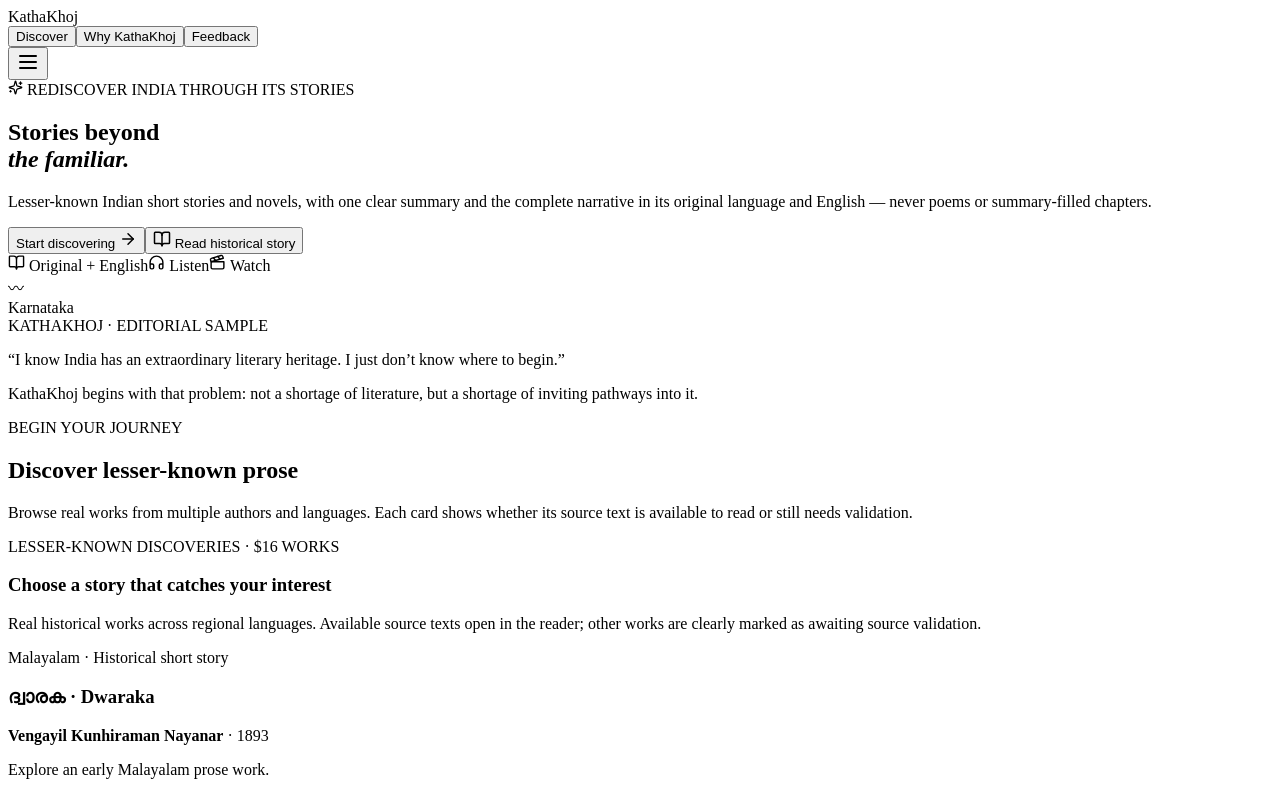
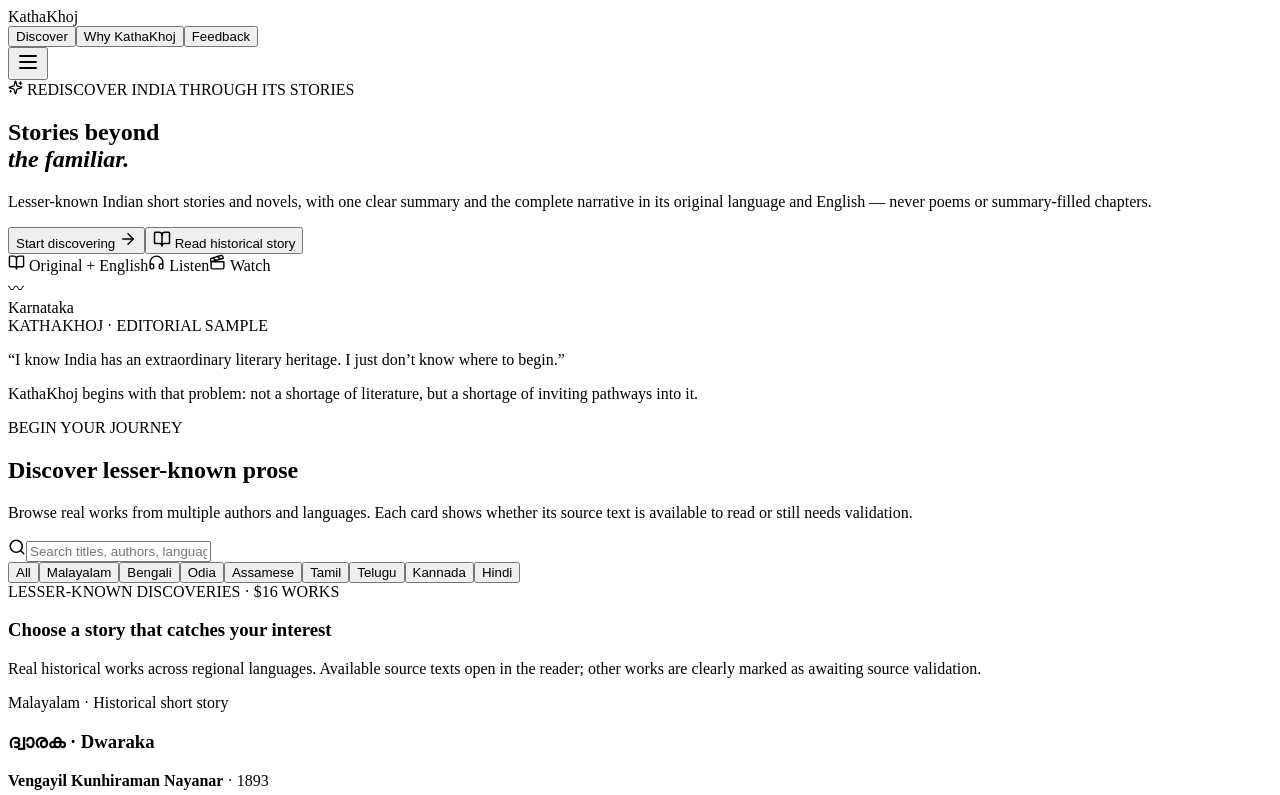
Before and after one commit to scaleblueprint/kathakhoj, a React (Vite) app: page / in a window 1280 px wide. Shown: the top 795 px of the page. Built offline with nearby package versions, Linux system fonts and the light colour scheme; the HTML template or start-up script is replaced by a standard one.

Commit message:
Move global search and language filters to top of Discover and separate editorial demos

```diff
--- a/src/App.jsx
+++ b/src/App.jsx
@@ -309,24 +309,18 @@ function App() {
             <p>Browse real works from multiple authors and languages. Each card shows whether its source text is available to read or still needs validation.</p>
           </div>
 
+          <div className="controls" aria-label="Filter all discoveries"><div className="search"><Search size={18}/><input value={query} onChange={e => setQuery(e.target.value)} placeholder="Search titles, authors, languages or themes…" /></div><div className="chips">{['All','Malayalam','Bengali','Odia','Assamese','Tamil','Telugu','Kannada','Hindi'].map(f => <button key={f} className={filter === f ? 'chip active' : 'chip'} onClick={() => setFilter(f)}>{f}</button>)}</div></div>
           <div className="demo-heading"><div className="eyebrow">LESSER-KNOWN DISCOVERIES · ${validationCandidates.length + 1} WORKS</div><h3>Choose a story that catches your interest</h3><p>Real historical works across regional languages. Available source texts open in the reader; other works are clearly marked as awaiting source validation.</p></div>
           <div className="story-grid">
-            <article className="story-card"><div className="story-card__body"><div className="eyebrow">Malayalam · Historical short story</div><h3>ദ്വാരക · Dwaraka</h3><p><strong>Vengayil Kunhiraman Nayanar</strong> · 1893</p><p>Explore an early Malayalam prose work.</p><div className="candidate-tags"><span>Original Malayalam · source reader</span><span>English pending</span></div><div className="story-card__footer"><span>Source text</span><button onClick={() => openHistorical()}>Explore story <ArrowRight size={17}/></button></div></div></article>
-            {validationCandidates.map(item => <article className="story-card" key={item.id}><div className="story-card__body"><div className="eyebrow">{item.language} · {item.kind}</div><h3>{item.title}</h3><p><strong>{item.author}</strong> · {item.date}</p>{item.hook && <p><strong>Why explore:</strong> {item.hook}</p>}<div className="candidate-tags"><span>{item.readerReady ? 'Source reader · verify chapters' : 'Source validation pending'}</span></div><p className="muted">{item.status}</p><div className="story-card__footer"><span>{item.readerReady ? 'Historical English text' : 'Discovery only'}</span>{item.readerReady ? <button onClick={() => openHistorical(item)}>Explore story <ArrowRight size={17}/></button> : <span>Reader pending</span>}</div></div></article>)}
+            {(filter === "All" || filter === "Malayalam") && ["ദ്വാരക","Dwaraka","Vengayil Kunhiraman Nayanar","Malayalam"].join(" ").toLowerCase().includes(query.toLowerCase()) && <article className="story-card"><div className="story-card__body"><div className="eyebrow">Malayalam · Historical short story</div><h3>ദ്വാരക · Dwaraka</h3><p><strong>Vengayil Kunhiraman Nayanar</strong> · 1893</p><p>Explore an early Malayalam prose work.</p><div className="candidate-tags"><span>Original Malayalam · source reader</span><span>English pending</span></div><div className="story-card__footer"><span>Source text</span><button onClick={() => openHistorical()}>Explore story <ArrowRight size={17}/></button></div></div></article>}
+            {validationCandidates.filter(item => (filter === "All" || item.language === filter) && [item.title,item.author,item.language,item.kind,item.hook,item.status].join(" ").toLowerCase().includes(query.toLowerCase())).map(item => <article className="story-card" key={item.id}><div className="story-card__body"><div className="eyebrow">{item.language} · {item.kind}</div><h3>{item.title}</h3><p><strong>{item.author}</strong> · {item.date}</p>{item.hook && <p><strong>Why explore:</strong> {item.hook}</p>}<div className="candidate-tags"><span>{item.readerReady ? 'Source reader · verify chapters' : 'Source validation pending'}</span></div><p className="muted">{item.status}</p><div className="story-card__footer"><span>{item.readerReady ? 'Historical English text' : 'Discovery only'}</span>{item.readerReady ? <button onClick={() => openHistorical(item)}>Explore story <ArrowRight size={17}/></button> : <span>Reader pending</span>}</div></div></article>)}
           </div>
           <div className="demo-heading"><div className="eyebrow">CLASSICS · ${historicalSelections.length} STORIES</div><h3>Explore established literary classics</h3><p>A separate shelf for widely recognised authors. These works are not part of the lesser-known discovery collection.</p></div><div className="story-grid">
-            {historicalSelections.map(item => <article className="story-card" key={item.id}><div className="story-card__body"><div className="eyebrow">Bengali · Historical English translation</div><h3>{item.title}</h3><p><strong>{item.author}</strong> · {item.edition}</p><p>{item.description}</p><div className="candidate-tags"><span>Source text · verify edition</span></div><div className="story-card__footer"><span>English text</span><button onClick={() => openHistorical(item)}>Explore story <ArrowRight size={17}/></button></div></div></article>)}
+            {historicalSelections.filter(item => (filter === "All" || filter === "Bengali") && [item.title,item.author,item.language,item.description].join(" ").toLowerCase().includes(query.toLowerCase())).map(item => <article className="story-card" key={item.id}><div className="story-card__body"><div className="eyebrow">Bengali · Historical English translation</div><h3>{item.title}</h3><p><strong>{item.author}</strong> · {item.edition}</p><p>{item.description}</p><div className="candidate-tags"><span>Source text · verify edition</span></div><div className="story-card__footer"><span>English text</span><button onClick={() => openHistorical(item)}>Explore story <ArrowRight size={17}/></button></div></div></article>)}
           </div>
-          <div className="demo-heading"><div className="eyebrow">READABLE STORIES</div><h3>Original-language and English reading</h3><p>The Blue Door is complete in Kannada and English. The other two stories remain clearly labelled English-only demonstrations. The historical Dwaraka reader is available above in Malayalam; its English translation is pending.</p></div>
-          <div className="controls">
-            <div className="search"><Search size={18}/><input value={query} onChange={e => setQuery(e.target.value)} placeholder="Search stories, places or themes…" /></div>
-            <div className="chips">
-              {filters.map(f => <button key={f} className={filter === f ? 'chip active' : 'chip'} onClick={() => setFilter(f)}>{f}</button>)}
-            </div>
-          </div>
-
+          <div className="demo-heading"><div className="eyebrow">EDITORIAL SAMPLES</div><h3>Prototype fiction · separate from historical works</h3><p>These are KathaKhoj demonstration stories, not historical regional literature. The Blue Door has Kannada and English text; the other samples are English-only.</p></div>
           <div className="story-grid">
-            {filtered.map(story => (
+            {filtered.filter(story => (filter === "All" || story.region === filter) && [story.title,story.subtitle,story.region,story.theme].join(" ").toLowerCase().includes(query.toLowerCase())).map(story => (
               <article className="story-card" key={story.id}>
                 <button className="card-save" aria-label="Save story" onClick={() => toggleSaved(story.id)}>
                   {saved.includes(story.id) ? <BookmarkCheck size={18}/> : <Bookmark size={18}/>}
```
